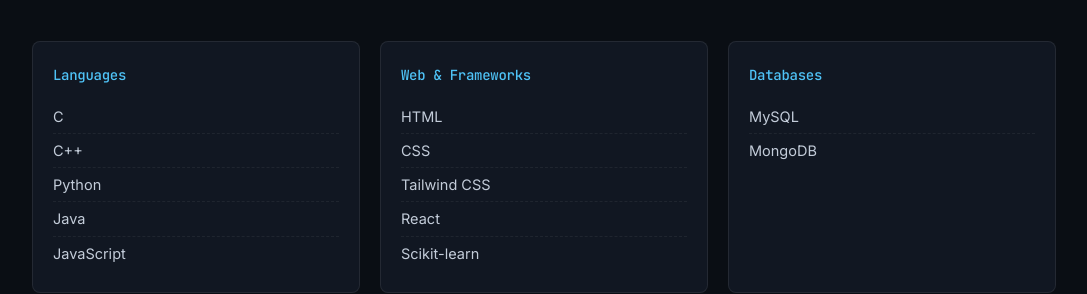
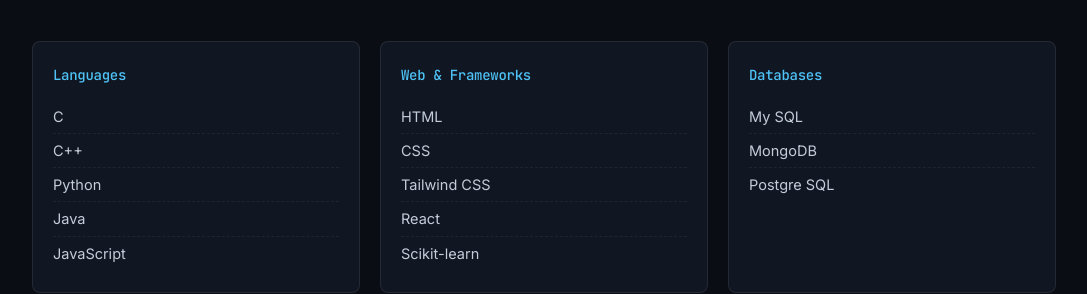
Before and after one commit to suvo-001/Portfolio-Wbsite, a plain HTML site: page index.html in a window 1280 px wide. Shown: the part 1512-1806 px from the top of the page, without its empty margins (96-1183 px from the left). Drawn offline with Linux system fonts and the light colour scheme.

Commit message:
Update index.html

```diff
--- a/index.html
+++ b/index.html
@@ -95,7 +95,7 @@
       </div>
       <div class="skill-card">
         <h3>Databases</h3>
-        <ul><li>MySQL</li><li>MongoDB</li></ul>
+        <ul><li>My SQL</li><li>MongoDB</li><li>Postgre SQL</li></ul>
       </div>
     </div>
   </div>
```
